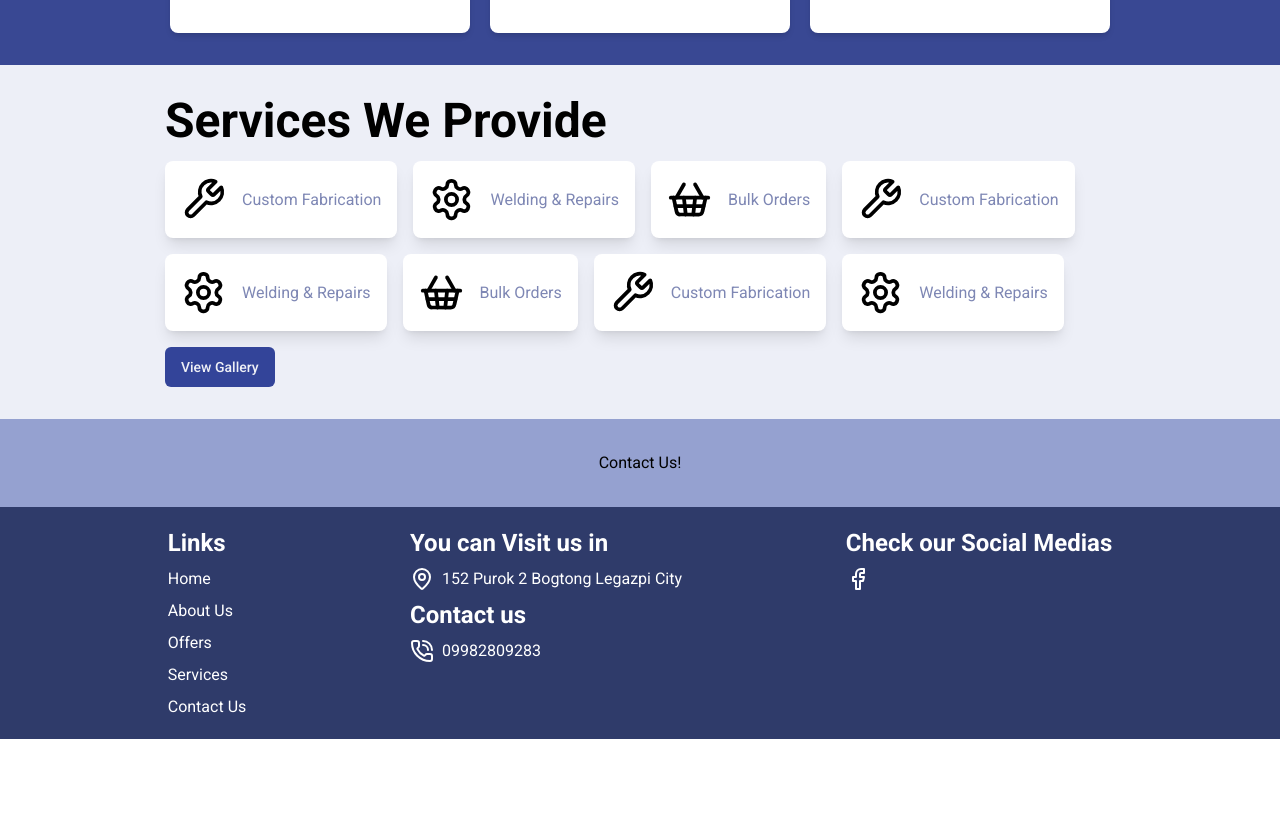
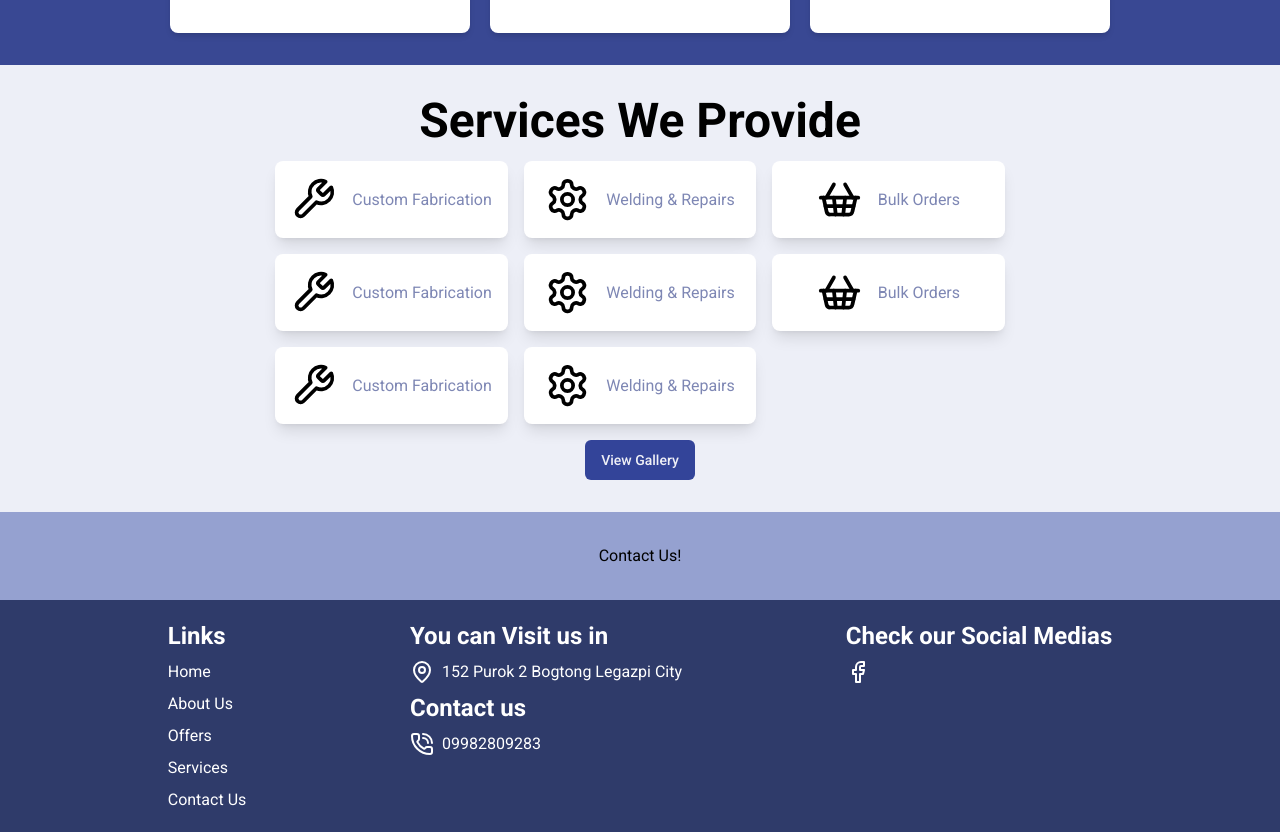
Before and after one commit to LOOOOOOK12/an-fabrication-website, a Next.js app: page / in a window 1280 px wide. Shown: the part 1617-2449 px from the top of the page. Before the commit the page ends 2356 px from the top, so only its background shows below. Built offline with nearby package versions, Linux system fonts and the light colour scheme.

Commit message:
Center align title and update layout in services section for improved presentation

```diff
--- a/app/components/sections/servicesSection.tsx
+++ b/app/components/sections/servicesSection.tsx
@@ -7,9 +7,9 @@ import Link from 'next/link'
 function servicesSection() {
     return (
         <section className='py-8 px-4 bg-primary-50 flex flex-col items-center justify-center gap-6' id='services'>
-            <div className='flex flex-col items-start justify-center gap-4 max-w-[950px]'>
-                <h1 className='text-5xl font-bold'>Services We Provide</h1>
-                <div className='flex flex-wrap items-stretch gap-4'>
+            <div className='flex flex-col items-center justify-center gap-4 max-w-[950px]'>
+                <h1 className='text-5xl font-bold text-center'>Services We Provide</h1>
+                <div className='grid grid-cols-1 md:grid-cols-2 lg:grid-cols-3 grid-rows-3 justify-center items-center gap-4'>
                     {ServicesCardData.map((card, idx) =>
                         <ServicesCard
                             key={idx}
```
